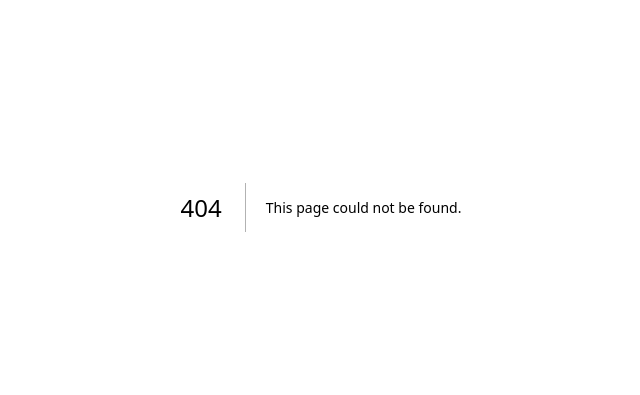
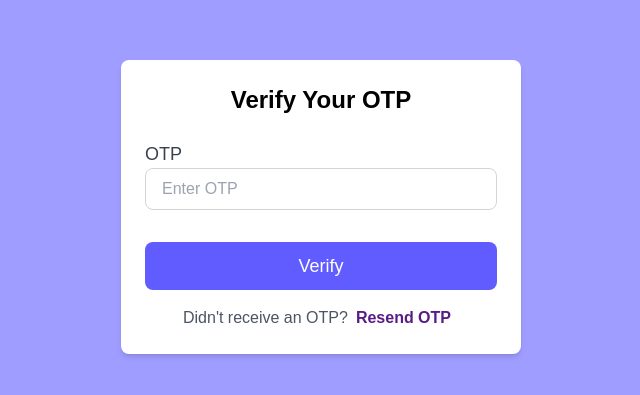
Before and after one commit to vvc10/crm-new, a Next.js app: page /user/userregistration/verifyotp in a window 1280 px wide. Before the commit this address had no page. Shown: the part 193-588 px from the top of the page, without its empty margins (319-959 px from the left). Built offline with nearby package versions, Linux system fonts and the light colour scheme.

Commit message:
url changed

```diff
--- a/src/components/navbar/ClientNavbar.jsx
+++ b/src/components/navbar/ClientNavbar.jsx
@@ -1,11 +1,16 @@
 "use client";
+
 import React, { useState, useEffect } from "react";
 import { HiMenu, HiX } from "react-icons/hi";
 import { FontAwesomeIcon } from "@fortawesome/react-fontawesome";
 import { faUser } from "@fortawesome/free-solid-svg-icons";
 import Link from "next/link";
+import { useRouter } from "next/router";
+import axios from "axios";
 
 const ClientNavbar = () => {
+  const router = useRouter();
+
   const tabs = [
     { name: "Dashboard", link: "/dashboard" },
     { name: "Query", link: "/query" },
@@ -14,7 +19,7 @@ const ClientNavbar = () => {
 
   const [isMenuOpen, setIsMenuOpen] = useState(false);
   const [isProfileOpen, setIsProfileOpen] = useState(false);
-  const [activeTab, setActiveTab] = useState(tabs[0].name); // Default active tab
+  const [activeTab, setActiveTab] = useState(tabs[0].name);
 
   useEffect(() => {
     const savedTab = localStorage.getItem("activeTab");
@@ -27,13 +32,41 @@ const ClientNavbar = () => {
 
   const handleTabClick = (tabName) => {
     setActiveTab(tabName);
-    localStorage.setItem("activeTab", tabName); // Save active tab to localStorage
+    localStorage.setItem("activeTab", tabName);
+  };
+
+  const handleLogout = async () => {
+    const token = localStorage.getItem("token");
+
+    if (!token) {
+      console.warn("No token found. Redirecting to login.");
+      router.push("/");
+      return;
+    }
+
+    try {
+      const response = await axios.post(
+        "https://crm-new-backend.onrender.com/api/v1/auth/logout",
+        {},
+        {
+          headers: {
+            Authorization: `Bearer ${token}`,
+          },
+        }
+      );
+      console.log(response.data.message);
+    } catch (error) {
+      console.error("Error logging out:", error);
+    } finally {
+      localStorage.removeItem("token");
+      router.push("/");
+    }
   };
 
   return (
     <div>
       {/* Navbar for Desktop */}
-      <div className="flex items-center justify-between px-6 py-4 bg-white hidden md:flex fixed w-full top-0 z-50">
+      <div className="flex items-center justify-between px-6 py-4 bg-white hidden md:flex fixed w-full top-0 z-50 shadow-md">
         <div className="text-2xl font-bold flex flex-col text-[#605CFF] cursor-pointer">
           <Link href="/dashboard">Client Portal</Link>
         </div>
@@ -70,8 +103,11 @@ const ClientNavbar = () => {
           {isProfileOpen && (
             <div className="absolute top-14 right-0 text-gray-800 bg-gray-200 shadow-lg rounded-md p-2 w-48">
               <ul>
-                <li className="cursor-pointer py-2 px-4 hover:text-red-500 hover:bg-gray-200">
-                  <Link href="/landing/landingpage">Logout</Link>
+                <li
+                  className="cursor-pointer py-2 px-4 hover:text-red-500 hover:bg-gray-200"
+                  onClick={handleLogout}
+                >
+                  Logout
                 </li>
               </ul>
             </div>
@@ -80,13 +116,13 @@ const ClientNavbar = () => {
       </div>
 
       {/* Navbar for Mobile */}
-      <div className="md:hidden flex justify-between items-center px-6 py-5 bg-[#605CFF] shadow-md fixed  w-full top-0 z-50">
+      <div className="md:hidden flex justify-between items-center px-6 py-5 bg-[#605CFF] shadow-md fixed w-full top-0 z-50">
         <Link href="/dashboard" className="text-2xl font-bold text-white">
           Client Portal
         </Link>
         <div
           onClick={() => setIsMenuOpen(!isMenuOpen)}
-          className="cursor-pointer z-50" // Ensure the hamburger is always on top
+          className="cursor-pointer z-50"
         >
           {isMenuOpen ? <HiX size={30} color="white" /> : <HiMenu size={30} color="white" />}
         </div>
@@ -94,7 +130,7 @@ const ClientNavbar = () => {
 
       {/* Mobile Menu */}
       <div
-        className={`transition-all duration-300 ease-in-out overflow-hidden fixed top-[7%]  w-full bg-white shadow-md z-40 ${
+        className={`transition-all duration-300 ease-in-out overflow-hidden fixed top-[7%] w-full bg-white shadow-md z-40 ${
           isMenuOpen ? "max-h-screen opacity-100" : "max-h-0 opacity-0"
         }`}
       >
@@ -116,8 +152,8 @@ const ClientNavbar = () => {
               </div>
             </Link>
           ))}
-          <div className="mt-4 cursor-pointer">
-            <Link href="/landing/landingpage">Logout</Link>
+          <div className="mt-4 cursor-pointer" onClick={handleLogout}>
+            Logout
           </div>
         </div>
       </div>
--- a/src/pages/user/userlogin/login.jsx
+++ b/src/pages/user/userlogin/login.jsx
@@ -1,12 +1,15 @@
 "use client";
 import Link from "next/link";
 import React, { useState } from "react";
+import { useRouter } from "next/router";
 
 const ClientLogin = () => {
   const [step, setStep] = useState(1);
   const [email, setEmail] = useState("");
   const [otp, setOtp] = useState("");
   const [error, setError] = useState("");
+  const [isOtpSent, setIsOtpSent] = useState(false);
+  const router = useRouter();
 
   const handleEmailChange = (e) => setEmail(e.target.value);
   const handleOtpChange = (e) => setOtp(e.target.value);
@@ -14,15 +17,13 @@ const ClientLogin = () => {
   const handleSubmit = async (e) => {
     e.preventDefault();
 
-    if (step === 2) {
     if (!otp) {
       setError("Please enter OTP.");
       return;
     }
 
-      // Here you can add the API call to verify the OTP
     try {
-        const response = await fetch("http://your-backend-url/verify-otp", {
+      const response = await fetch("https://crm-new-backend.onrender.com/api/v1/auth/login", {
         method: "POST",
         headers: {
           "Content-Type": "application/json",
@@ -31,28 +32,48 @@ const ClientLogin = () => {
       });
 
       const data = await response.json();
-        if (data.success) {
-          // Successful login
-          console.log("Login successful");
-          // Redirect or show success message
+
+      if (response.ok && data.message === "Login successful.") {
+        localStorage.setItem("authToken", data.token);
+        console.log("Login successful.");
+        router.push("/dashboard");
+      } else if (response.status === 401) {
+        setError("Invalid OTP. Please try again.");
       } else {
-          setError("Invalid OTP.");
+        setError("An error occurred during login.");
       }
     } catch (err) {
       console.error("Error during login:", err);
-        setError("Error occurred while verifying OTP.");
-      }
+      setError("Failed to verify OTP. Please try again.");
     }
   };
 
-  const handleNextStep = () => {
-    if (step === 1) {
-      // Validate email before proceeding
-      if (email && email.includes("@")) {
+  const handleNextStep = async () => {
+    if (!email || !email.includes("@")) {
+      setError("Please enter a valid email.");
+      return;
+    }
+
+    try {
+      const response = await fetch("https://crm-new-backend.onrender.com/api/v1/auth/generate-login-otp", {
+        method: "POST",
+        headers: {
+          "Content-Type": "application/json",
+        },
+        body: JSON.stringify({ email }),
+      });
+
+      const data = await response.json();
+
+      if (response.ok && data.message === "OTP sent successfully to your email.") {
+        setIsOtpSent(true);
         setStep(2);
       } else {
-        setError("Please enter a valid email.");
+        setError("Failed to send OTP. Please try again.");
       }
+    } catch (err) {
+      console.error("Error generating OTP:", err);
+      setError("An error occurred while sending OTP.");
     }
   };
 
@@ -62,17 +83,13 @@ const ClientLogin = () => {
       <div className="w-full max-w-[400px] sm:max-w-[500px] lg:max-w-[549px] bg-white rounded-lg shadow-md p-6 relative">
         {/* Progress Bar */}
         <div className="w-full h-2 bg-gray-300 rounded-t-lg overflow-hidden mb-6">
-          <div
-            className={`h-full ${step === 1 ? "w-1/2" : "w-full"} bg-[#605CFF]`}
-          ></div>
+          <div className={`h-full ${step === 1 ? "w-1/2" : "w-full"} bg-[#605CFF]`}></div>
         </div>
 
         {/* Step Content */}
         {step === 1 && (
           <>
-            <h3 className="text-2xl font-bold mt-4 text-[#555555] text-center">
-              Client Login
-            </h3>
+            <h3 className="text-2xl font-bold mt-4 text-[#555555] text-center">Client Login</h3>
             <h6 className="text-lg text-[#555555] text-center mb-6">Step 1/2</h6>
             <form>
               <div className="mb-4">
@@ -96,9 +113,12 @@ const ClientLogin = () => {
               >
                 Next
               </button>
-              <p className="text-gray-800 mx-auto w-fit py-2">Don&apos;t have account
-                <Link className="text-purple-900 font-[600] px-2" href="/user/userregistration/register"
-                >Register</Link></p>
+              <p className="text-gray-800 mx-auto w-fit py-2">
+                Don&apos;t have an account?{" "}
+                <Link className="text-purple-900 font-[600] px-2" href="/user/userregistration/register">
+                  Register
+                </Link>
+              </p>
             </form>
             {error && <div className="text-red-600 text-center mt-4">{error}</div>}
           </>
@@ -106,9 +126,7 @@ const ClientLogin = () => {
 
         {step === 2 && (
           <>
-            <h3 className="text-2xl font-bold mt-4 text-[#555555] text-center">
-              Client Login
-            </h3>
+            <h3 className="text-2xl font-bold mt-4 text-[#555555] text-center">Client Login</h3>
             <h6 className="text-lg text-[#555555] text-center mb-6">Step 2/2</h6>
             <form onSubmit={handleSubmit}>
               <div className="mb-4">
@@ -122,7 +140,7 @@ const ClientLogin = () => {
                   value={otp}
                   onChange={handleOtpChange}
                   placeholder="Enter OTP"
-                  className="w-full px-4 py-2 text-base border border-gray-300 rounded-lg focus:outline-none focus:ring-2 focus:ring-indigo-500"
+                  className="w-full px-4 py-2 text-base border text-gray-700 border-gray-300 rounded-lg focus:outline-none focus:ring-2 focus:ring-indigo-500"
                 />
               </div>
               <button
--- a/src/pages/user/userquery/query.jsx
+++ b/src/pages/user/userquery/query.jsx
@@ -2,6 +2,7 @@ import React, { useState } from 'react';
 import { Card, CardContent, CardHeader, CardTitle } from "@/components/ui/card";
 import { Button } from "@/components/ui/button";
 import { Badge } from "@/components/ui/badge";
+import axios from 'axios';
 
 const ClientQuery = () => {
   const [isModalOpen, setIsModalOpen] = useState(false);
@@ -18,11 +19,10 @@ const ClientQuery = () => {
   ]);
 
   const [formData, setFormData] = useState({
-    title: "",
-    description: "",
+    query: "",
+    descript: "",
     serviceType: [],
   });
-
 
   const openModal = (query) => {
     setSelectedQuery(query);
@@ -58,19 +58,43 @@ const ClientQuery = () => {
     }));
   };
 
-  const handleSubmit = (e) => {
+  const handleSubmit = async (e) => {
     e.preventDefault();
-    // Add new query to queryData
+
+    const token = localStorage.getItem('token');
+    if (!token) {
+      console.error('Token not found. Please login again.');
+      return;
+    }
+
+    const queryDataToSend = {
+      query_details: formData.descript,
+      serviceType: formData.serviceType,
+    };
+
+    try {
+      const response = await axios.post('/api/queries/create', queryDataToSend, {
+        headers: {
+          'Authorization': `Bearer ${token}`,
+          'Content-Type': 'application/json',
+        },
+      });
+
+      if (response.status === 200) {
         setQueryData([
           ...queryData,
           { ...formData, badge: "pending" },
         ]);
-    // Clear form
         setFormData({
           query: "",
-      serviceType: "",
+          serviceType: [],
           descript: "",
         });
+        console.log('Query created successfully');
+      }
+    } catch (error) {
+      console.error('Error creating query:', error);
+    }
   };
 
   return (
@@ -119,14 +143,11 @@ const ClientQuery = () => {
                   value={formData.query}
                   onChange={handleChange}
                   required
-                  className="block w-full h-14 border border-gray-300  text-gray-700  rounded-tl-lg px-4"
+                  className="block w-full h-14 border border-gray-300 text-gray-700 rounded-tl-lg px-4"
                 />
               </div>
               <div>
-                <label
-                  htmlFor="descript"
-                  className="block text-sm font-medium text-gray-700"
-                >
+                <label htmlFor="descript" className="block text-sm font-medium text-gray-700">
                   Query Description
                 </label>
                 <textarea
@@ -139,15 +160,10 @@ const ClientQuery = () => {
                 ></textarea>
               </div>
               <div>
-                <label
-                  htmlFor="serviceType"
-                  className="block text-sm font-medium text-gray-700"
-                >
+                <label htmlFor="serviceType" className="block text-sm font-medium text-gray-700">
                   Service Type
                 </label>
                 <div className="space-y-2 mt-2 text-gray-700">
-
-
                   <label className="flex items-center space-x-2">
                     <input
                       type="checkbox"
--- a/src/pages/user/userregistration/register.jsx
+++ b/src/pages/user/userregistration/register.jsx
@@ -1,34 +1,92 @@
 "use client";
 import React, { useState } from "react";
-import axios from "axios"; // For backend communication
-import Link from "next/link"; // Import Link for navigation
+import axios from "axios";
+import Link from "next/link";
 
 const RegisterAccount = () => {
   const [formData, setFormData] = useState({
     name: "",
     email: "",
-    contact: "",
+    contact_number: "",
     address: "",
     location: "",
   });
 
+  const [otp, setOtp] = useState(""); // For OTP input
   const [loading, setLoading] = useState(false);
+  const [message, setMessage] = useState(null);
+  const [error, setError] = useState(false);
+  const [showOtpForm, setShowOtpForm] = useState(false); // Toggle between forms
+  const [otpResent, setOtpResent] = useState(false); // To handle OTP resend status
 
   const handleChange = (e) => {
     const { name, value } = e.target;
     setFormData({ ...formData, [name]: value });
   };
 
-  const handleSubmit = async (e) => {
+  const validateForm = () => {
+    const { email, contact_number } = formData;
+    const emailRegex = /^[^\s@]+@[^\s@]+\.[^\s@]+$/;
+    const contactRegex = /^[0-9]{10}$/;
+    return emailRegex.test(email) && contactRegex.test(contact_number);
+  };
+
+  const handleRegisterSubmit = async (e) => {
     e.preventDefault();
     setLoading(true);
+    setMessage(null);
+    setError(false);
+    setOtpResent(false); // Reset resend status
+
+    if (!validateForm()) {
+      setMessage("Please enter valid email and contact number.");
+      setError(true);
+      setLoading(false);
+      return;
+    }
 
     try {
-      const response = await axios.post("/api/register-account", formData);
-      console.log("Account registered successfully:", response.data);
-      // Handle success actions (e.g., show a success message)
+      const response = await axios.post("http://localhost:3001/api/v1/auth/register", formData);
+      setMessage(response.data.message || "OTP sent to your email/contact number.");
+      setShowOtpForm(true); // Show OTP verification form
     } catch (error) {
-      console.error("Error registering account:", error);
+      setMessage("Error during registration. Please try again.");
+      setError(true);
+    } finally {
+      setLoading(false);
+    }
+  };
+
+  const handleOtpSubmit = async (e) => {
+    e.preventDefault();
+    setLoading(true);
+    setMessage(null);
+    setError(false);
+
+    try {
+      const response = await axios.post("http://localhost:3001/api/v1/auth/verify-otp", { email: formData.email, otp });
+      setMessage(response.data.message || "Registration successful!");
+      setShowOtpForm(false); // Reset after successful verification
+    } catch (error) {
+      setMessage("Invalid OTP. Please try again.");
+      setError(true);
+    } finally {
+      setLoading(false);
+    }
+  };
+
+  const handleResendOtp = async () => {
+    setLoading(true);
+    setMessage(null);
+    setError(false);
+
+    try {
+      const response = await axios.post("http://localhost:3001/api/v1/auth/resend-otp", { email: formData.email });
+      setMessage("OTP sent again, please check your email/contact number.");
+      setOtpResent(true); // Set OTP resent status
+    } catch (error) {
+      setMessage("Error resending OTP. Please try again.");
+      setError(true);
     } finally {
       setLoading(false);
     }
@@ -37,15 +95,27 @@ const RegisterAccount = () => {
   return (
     <div className="flex flex-col items-center justify-center bg-[#605CFF99] h-[100vh]">
       <div className="w-full max-w-[400px] bg-white rounded-lg shadow-md p-6">
-        <h2 className="text-2xl font-bold text-center mb-6 text-black">Register Your Account</h2>
-        <form onSubmit={handleSubmit}>
-          {["name", "email", "contact", "address", "location"].map((field) => (
+        <h2 className="text-2xl font-bold text-center mb-6 text-black">
+          {showOtpForm ? "Verify OTP" : "Register Your Account"}
+        </h2>
+        {message && (
+          <div
+            className={`text-center mb-4 py-2 px-4 rounded-lg ${
+              error ? "bg-red-200 text-red-800" : "bg-green-200 text-green-800"
+            }`}
+          >
+            {message}
+          </div>
+        )}
+        {!showOtpForm ? (
+          <form onSubmit={handleRegisterSubmit}>
+            {["name", "email", "contact_number", "address", "location"].map((field) => (
               <div key={field} className="mb-4">
                 <label
                   htmlFor={field}
                   className="block text-lg font-medium text-gray-700"
                 >
-                {field.charAt(0).toUpperCase() + field.slice(1)}
+                  {field.replace("_", " ").charAt(0).toUpperCase() + field.slice(1)}
                 </label>
                 <input
                   type="text"
@@ -53,19 +123,61 @@ const RegisterAccount = () => {
                   id={field}
                   value={formData[field]}
                   onChange={handleChange}
-                placeholder={`Enter ${field}`}
+                  placeholder={`Enter ${field.replace("_", " ")}`}
                   className="w-full px-4 py-2 border border-gray-300 rounded-lg focus:outline-none text-black"
+                  required
                 />
               </div>
             ))}
             <button
               type="submit"
               className="w-full h-12 bg-[#605CFF] text-white text-lg font-medium rounded-lg mt-4"
-            disabled={loading}
+              disabled={loading || !validateForm()}
             >
               {loading ? "Submitting..." : "Submit"}
             </button>
           </form>
+        ) : (
+          <form onSubmit={handleOtpSubmit}>
+            <div className="mb-4">
+              <label
+                htmlFor="otp"
+                className="block text-lg font-medium text-gray-700"
+              >
+                Enter OTP
+              </label>
+              <input
+                type="text"
+                name="otp"
+                id="otp"
+                value={otp}
+                onChange={(e) => setOtp(e.target.value)}
+                placeholder="Enter OTP"
+                className="w-full px-4 py-2 border border-gray-300 rounded-lg focus:outline-none text-black"
+                required
+              />
+            </div>
+            <button
+              type="submit"
+              className="w-full h-12 bg-[#605CFF] text-white text-lg font-medium rounded-lg mt-4"
+              disabled={loading || otp.length !== 6}
+            >
+              {loading ? "Verifying..." : "Verify OTP"}
+            </button>
+          </form>
+        )}
+        {showOtpForm && !otpResent && (
+          <div className="mt-4 text-center">
+            <button
+              onClick={handleResendOtp}
+              className="text-[#605CFF] font-semibold"
+              disabled={loading}
+            >
+              Resend OTP
+            </button>
+          </div>
+        )}
+        {!showOtpForm && (
           <div className="text-center mt-4">
             <p className="text-gray-600">
               Already have an account?
@@ -74,6 +186,7 @@ const RegisterAccount = () => {
               </Link>
             </p>
           </div>
+        )}
       </div>
     </div>
   );
--- /dev/null
+++ b/src/pages/user/userregistration/verifyotp.jsx
@@ -0,0 +1,104 @@
+"use client";
+import React, { useState } from "react";
+import axios from "axios";
+import { useRouter } from "next/router";
+
+const VerifyOTP = () => {
+  const router = useRouter();
+  const { email } = router.query; // Get email from query parameters
+  const [otp, setOtp] = useState("");
+  const [loading, setLoading] = useState(false);
+  const [message, setMessage] = useState(null);
+  const [error, setError] = useState(false);
+
+  const handleSubmit = async (e) => {
+    e.preventDefault();
+    setLoading(true);
+    setMessage(null);
+    setError(false);
+
+    try {
+      const response = await axios.post("http://localhost:3001/api/v1/auth/verify-otp", {
+        email,
+        otp,
+      });
+      setMessage(response.data.message); // Success message
+      if (response.data.success) {
+        router.push("/user/userlogin/login"); // Redirect to login page
+      }
+    } catch (error) {
+      setMessage("Invalid OTP. Please try again.");
+      setError(true);
+    } finally {
+      setLoading(false);
+    }
+  };
+
+  return (
+    <div className="flex flex-col items-center justify-center bg-[#605CFF99] h-[100vh]">
+      <div className="w-full max-w-[400px] bg-white rounded-lg shadow-md p-6">
+        <h2 className="text-2xl font-bold text-center mb-6 text-black">
+          Verify Your OTP
+        </h2>
+        {message && (
+          <div
+            className={`text-center mb-4 py-2 px-4 rounded-lg ${
+              error ? "bg-red-200 text-red-800" : "bg-green-200 text-green-800"
+            }`}
+          >
+            {message}
+          </div>
+        )}
+        <form onSubmit={handleSubmit}>
+          <div className="mb-4">
+            <label
+              htmlFor="otp"
+              className="block text-lg font-medium text-gray-700"
+            >
+              OTP
+            </label>
+            <input
+              type="text"
+              name="otp"
+              id="otp"
+              value={otp}
+              onChange={(e) => setOtp(e.target.value)}
+              placeholder="Enter OTP"
+              className="w-full px-4 py-2 border border-gray-300 rounded-lg focus:outline-none text-black"
+              required
+            />
+          </div>
+          <button
+            type="submit"
+            className="w-full h-12 bg-[#605CFF] text-white text-lg font-medium rounded-lg mt-4"
+            disabled={loading || otp.length === 0}
+          >
+            {loading ? "Verifying..." : "Verify"}
+          </button>
+        </form>
+        <div className="text-center mt-4">
+          <p className="text-gray-600">
+            Didn't receive an OTP?
+            <button
+              className="text-purple-900 font-[600] px-2"
+              onClick={async () => {
+                try {
+                  await axios.post("http://localhost:3001/api/v1/auth/resend-otp", { email });
+                  setMessage("OTP resent to your email.");
+                  setError(false);
+                } catch {
+                  setMessage("Error resending OTP. Please try again.");
+                  setError(true);
+                }
+              }}
+            >
+              Resend OTP
+            </button>
+          </p>
+        </div>
+      </div>
+    </div>
+  );
+};
+
+export default VerifyOTP;
```
Lines whose indentation alone changed are shown as unchanged.
